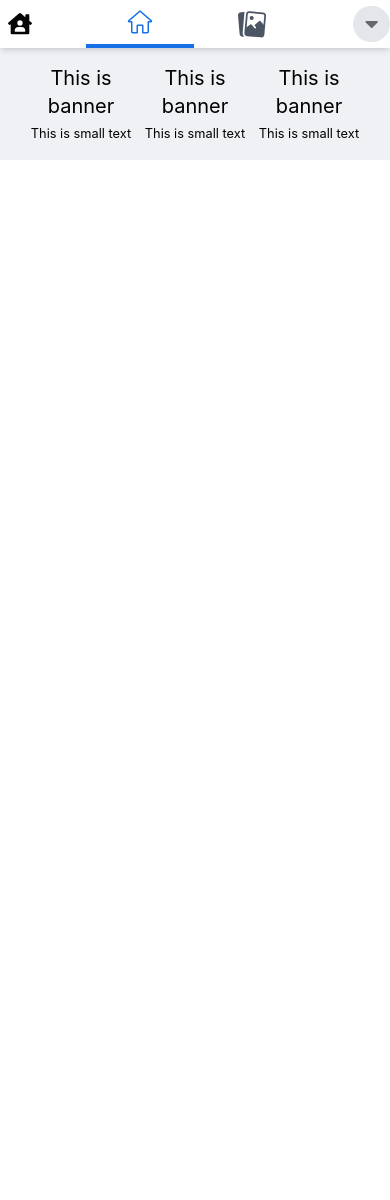
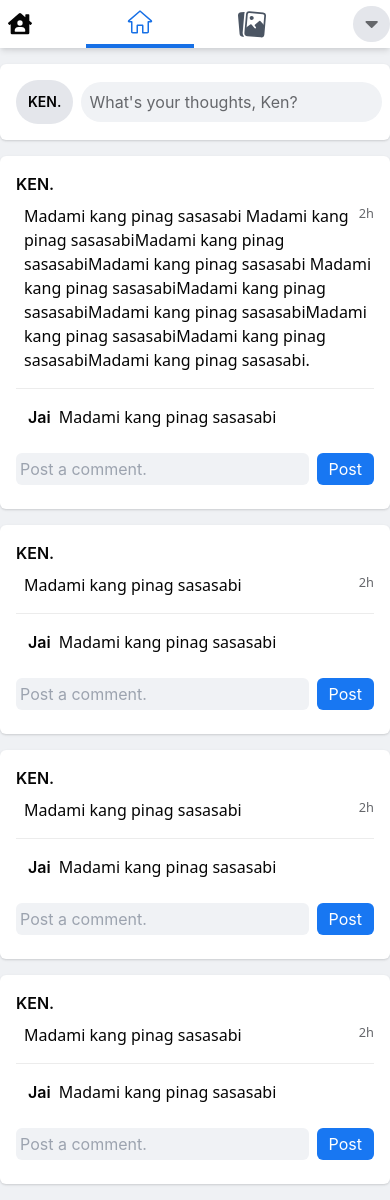
Before and after one commit to kensidiangco/portfolio-blog, a Next.js app: page / in a window 390 px wide. Before the commit the page ends 844 px from the top, so only its background shows below. Built offline with nearby package versions, Linux system fonts and the light colour scheme.

Commit message:
Make it responsive

```diff
--- a/components/navigation.tsx
+++ b/components/navigation.tsx
@@ -48,7 +48,7 @@ export default function Navigation() {
 
             {/* Dropdown Item */}
             {open &&
-                <div className="px-2 py-4 absolute shadow-lg left-3/4 top-3/4 bg-light-nav-footer dark:bg-nav-footer w-1/4 rounded-md mt-4 mr-4 font-semibold space-y-1 justify-center overflow-hidden border border-gray-200 dark:border-black">
+                <div className="px-2 py-4 absolute shadow-lg w-full top-8 md:w-32 md:left-3/4 md:top-3/4 md:w-1/4 rounded-md mt-4 md:mr-4 font-semibold space-y-1 justify-center overflow-hidden bg-light-nav-footer dark:bg-nav-footer border border-light-border dark:border-border">
 
                     <CSSTransition
                         in={activeMenu === 'main'}
--- a/pages/index.tsx
+++ b/pages/index.tsx
@@ -1,16 +1,150 @@
 import type { NextPage } from 'next'
 import Head from 'next/head'
+import { useEffect, useState } from 'react'
 import Banner from '../components/banner'
 
 const Home: NextPage = () => {
+  const [open, setOpen] = useState(false)
+  const [postText, setPostText] = useState('')
+
+  useEffect(() => {
+    if(open){
+      document.body.style.overflow = 'hidden';
+    }else{
+      document.body.style.overflow = 'unset';
+    }
+  },[])
+
   return (
     <>
       <Head>
         <title>Ken Sidiangco</title>
       </Head>
 
-      <div className="container mx-auto ">
-        <Banner />
+      <div className="container mx-auto">
+
+        <div className="md:w-1/2 m-auto md:space-y-4 justify-center items-center py-4 space-y-2 md:py-8">
+
+          <div className="flex flex-col space-y-4">
+            <div className="flex items-center bg-light-card dark:bg-card p-2 shadow md:shadow-md rounded-md">
+                <p className="p-3 bg-light-button dark:bg-button rounded-full text-sm m-2 font-semibold">KEN.</p>
+                <div className="bg-light-input-bg dark:bg-input-bg p-2 hover:bg-light-button-hover dark:hover:bg-button-hover rounded-full transition delay-50 cursor-text md:pr-40 w-full" onClick={() => setOpen(!open)}>
+                  <p className="text-light-faded-text dark:text-faded-text">{!!postText && !open ? "You have draft post" : "What's your thoughts, Ken?"}</p>
+                </div>
+            </div>
+
+            <div className="p-4 bg-light-card dark:bg-card rounded-md shadow md:shadow-md">
+              {/* Post section  */}
+              <div className="pb-2 border-b border-light-border dark:border-border">
+                <p className="text-md text-light-text dark:text-text font-semibold">KEN.</p>
+                <pre className="text-light-text dark:text-text font-sans py-2 ml-2 whitespace-normal">
+                  <small className="text-light-faded-text dark:text-faded-text float-right">2h</small>
+                  Madami kang pinag sasasabi
+                  Madami kang pinag sasasabiMadami kang pinag sasasabiMadami kang pinag sasasabi
+                  Madami kang pinag sasasabiMadami kang pinag sasasabiMadami kang pinag sasasabiMadami kang pinag sasasabiMadami kang pinag sasasabiMadami kang pinag sasasabi.
+                </pre>
+              </div>
+              {/* Comment section  */}
+              <div className="py-4 flex space-x-2 break-words">
+                <p className="ml-3 text-md text-light-text dark:text-text font-semibold">Jai</p>
+                <pre className="text-light-text dark:text-text font-sans whitespace-normal">Madami kang pinag sasasabi</pre>
+              </div>
+              {/* Comment input  */}
+              <div className="py-2">
+                <form className="flex space-x-2">
+                  <textarea cols={1} rows={1} name="comment" id="comment" placeholder="Post a comment." className="p-1 w-full rounded-md bg-light-input-bg dark:bg-input-bg" style={{resize: "none"}}></textarea>
+                  <input type="submit" value="Post" className="bg-light-active-button dark:bg-active-button rounded-md px-3 cursor-pointer text-white"/>
+                </form>
+              </div>
+            </div>
+
+            <div className="p-4 bg-light-card dark:bg-card rounded-md shadow md:shadow-md">
+              {/* Post section  */}
+              <div className="pb-2 border-b border-light-border dark:border-border">
+                <p className="text-md text-light-text dark:text-text font-semibold">KEN.</p>
+                <pre className="text-light-text dark:text-text font-sans py-2 ml-2">
+                  <small className="text-light-faded-text dark:text-faded-text float-right">2h</small>
+                  Madami kang pinag sasasabi
+                </pre>
+              </div>
+              {/* Comment section  */}
+              <div className="py-4 flex space-x-2 break-words">
+                <p className="ml-3 text-md text-light-text dark:text-text font-semibold">Jai</p>
+                <pre className="text-light-text dark:text-text font-sans whitespace-normal">Madami kang pinag sasasabi</pre>
+              </div>
+              {/* Comment input  */}
+              <div className="py-2">
+                <form className="flex space-x-2">
+                  <textarea cols={1} rows={1} name="comment" id="comment" placeholder="Post a comment." className="p-1 w-full rounded-md bg-light-input-bg dark:bg-input-bg" style={{resize: "none"}}></textarea>
+                  <input type="submit" value="Post" className="bg-light-active-button dark:bg-active-button rounded-md px-3 cursor-pointer text-white"/>
+                </form>
+              </div>
+            </div>
+
+            <div className="p-4 bg-light-card dark:bg-card rounded-md shadow md:shadow-md">
+              {/* Post section  */}
+              <div className="pb-2 border-b border-light-border dark:border-border">
+                <p className="text-md text-light-text dark:text-text font-semibold">KEN.</p>
+                <pre className="text-light-text dark:text-text font-sans py-2 ml-2">
+                  <small className="text-light-faded-text dark:text-faded-text float-right">2h</small>
+                  Madami kang pinag sasasabi
+                </pre>
+              </div>
+              {/* Comment section  */}
+              <div className="py-4 flex space-x-2 break-words">
+                <p className="ml-3 text-md text-light-text dark:text-text font-semibold">Jai</p>
+                <pre className="text-light-text dark:text-text font-sans">Madami kang pinag sasasabi</pre>
+              </div>
+              {/* Comment input  */}
+              <div className="py-2">
+                <form className="flex space-x-2">
+                  <textarea cols={1} rows={1} name="comment" id="comment" placeholder="Post a comment." className="p-1 w-full rounded-md bg-light-input-bg dark:bg-input-bg" style={{resize: "none"}}></textarea>
+                  <input type="submit" value="Post" className="bg-light-active-button dark:bg-active-button rounded-md px-3 cursor-pointer text-white"/>
+                </form>
+              </div>
+            </div>
+
+            <div className="p-4 bg-light-card dark:bg-card rounded-md shadow md:shadow-md">
+              {/* Post section  */}
+              <div className="pb-2 border-b border-light-border dark:border-border">
+                <p className="text-md text-light-text dark:text-text font-semibold">KEN.</p>
+                <pre className="text-light-text dark:text-text font-sans py-2 ml-2">
+                  <small className="text-light-faded-text dark:text-faded-text float-right">2h</small>
+                  Madami kang pinag sasasabi
+                </pre>
+              </div>
+              {/* Comment section  */}
+              <div className="py-4 flex space-x-2 break-words">
+                <p className="ml-3 text-md text-light-text dark:text-text font-semibold">Jai</p>
+                <pre className="text-light-text dark:text-text font-sans">Madami kang pinag sasasabi</pre>
+              </div>
+              {/* Comment input  */}
+              <div className="py-2">
+                <form className="flex space-x-2">
+                  <textarea cols={1} rows={1} name="comment" id="comment" placeholder="Post a comment." className="p-1 w-full rounded-md bg-light-input-bg dark:bg-input-bg" style={{resize: "none"}}></textarea>
+                  <input type="submit" value="Post" className="bg-light-active-button dark:bg-active-button rounded-md px-3 cursor-pointer text-white"/>
+                </form>
+              </div>
+            </div>
+
+          </div>
+
+        </div>
+
+        {open &&
+          <div className="flex flex-col rounded-md absolute inset-0 justify-center items-center backdrop-filter backdrop-blur-sm shadow-xl">
+            <div className="flex flex-col justify-center bg-light-card dark:bg-card border border-light-border dark:border-border rounded-md md:w-2/6 w-11/12 py-4 shadow-xl">
+              <div className="flex justify-center border-b border-light-border dark:border-border items-center relative">
+                <label className="text-xl font-semibold text-center pb-4">Create Post</label>
+                <span className="absolute -top-2 right-0 mr-2 bg-light-button dark:bg-button hover:bg-light-button-hover dark:hover:bg-button-hover font-semibold text-light-faded-text dark:text-faded-text px-4 py-2 rounded-full cursor-pointer transition delay-50" onClick={() => setOpen(false)}>X</span>
+              </div>
+              <form className="flex flex-col space-y-4 px-2">
+                <textarea cols={4} rows={4} placeholder="What's your thoughts, Ken?" className="bg-light-card dark:bg-card outline-none text-2xl rounded-md p-2 w-full break-words" style={{ resize: "none"}} value={postText} onChange={(e) => setPostText(e.target.value)}></textarea>
+                <input type="submit" value="Post" className="text-white font-semibold bg-light-active-button dark:bg-active-button cursor-pointer rounded-md p-2 w-full" />
+              </form>
+            </div>
+          </div>
+        }
       </div>
     </>
   )
--- a/tailwind.config.js
+++ b/tailwind.config.js
@@ -17,6 +17,7 @@ module.exports = {
         'faded-text': '#B0B3B8',
         'focus-button': '#3C4C63',
         'focus-button-icon': '#4395FF',
+        'border': "#2F3031",
 
         // Light color theme
         'light' : '#EFF1F4',
@@ -31,6 +32,7 @@ module.exports = {
         'light-faded-text': '#65676B',
         'light-focus-button': '#DBE7F2',
         'light-focus-button-icon': '#1770E6',
+        'light-border': "#ECECEC",
 
       }
     },
@@ -38,6 +40,8 @@ module.exports = {
   variants: {
     extend: {
       opacity: ['disabled'],
+      brightness: ['hover', 'focus'],
+      backdropFilter: ['hover', 'focus'],
     },
   },
   plugins: [
```
